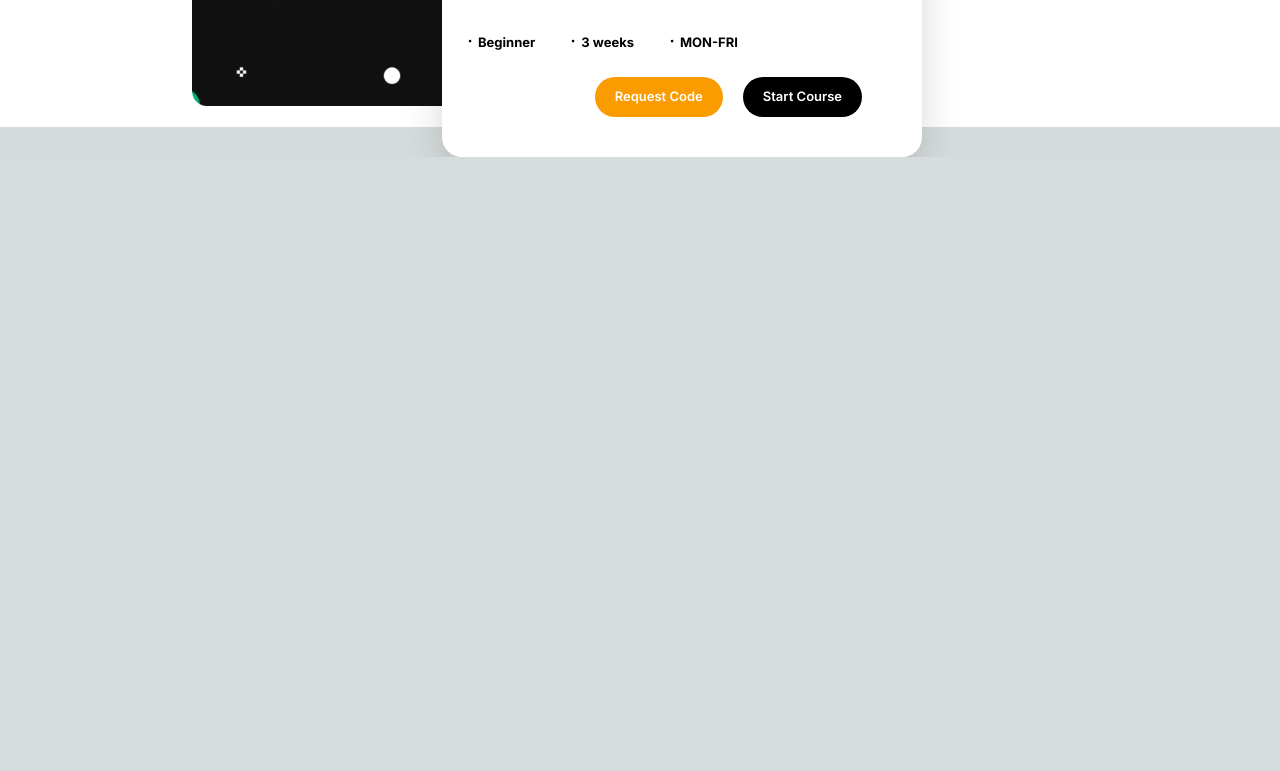
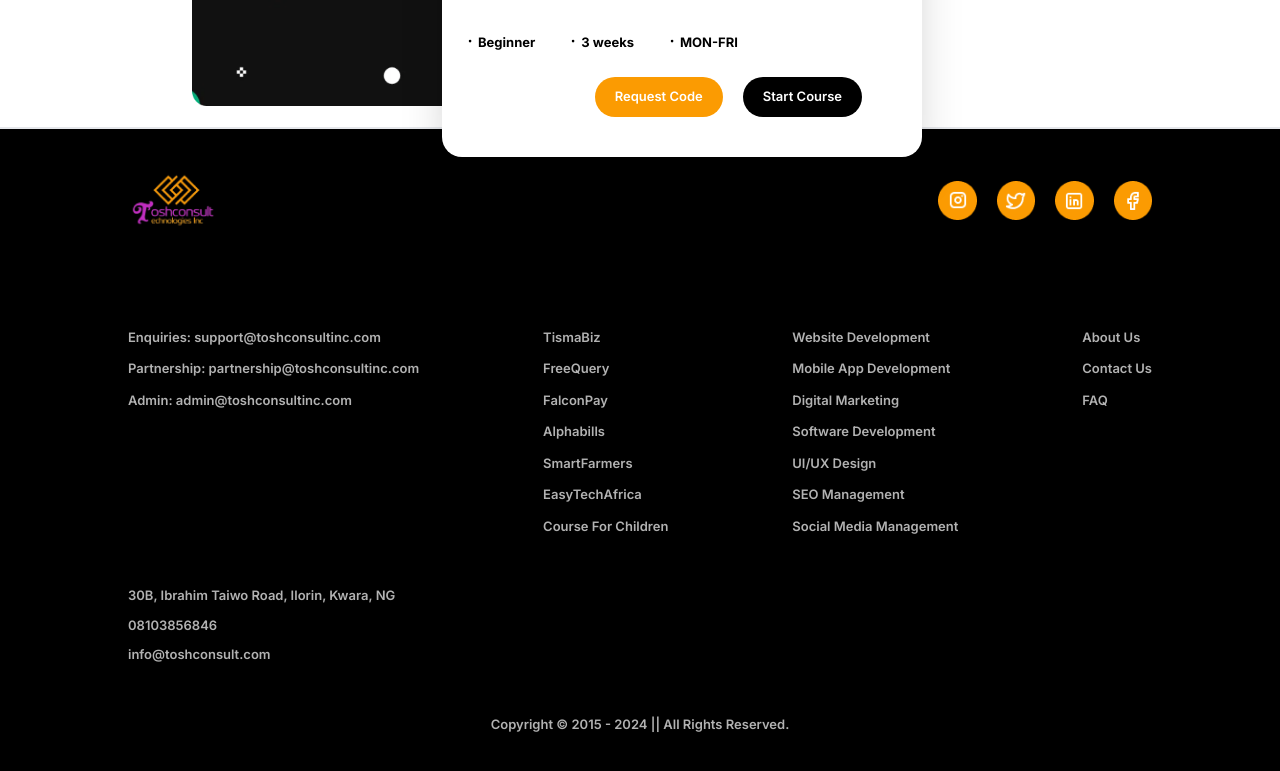
Before and after one commit to Chrismiweb/toshconsult-courses, a Next.js app: page /frontend in a window 1280 px wide. Shown: the part 2568-3339 px from the top of the page. Before the commit the page ends 2725 px from the top, so only its background shows below. Built offline with nearby package versions, Linux system fonts and the light colour scheme.

Commit message:
added footer

```diff
--- a/src/app/frontend/page.tsx
+++ b/src/app/frontend/page.tsx
@@ -1,3 +1,4 @@
+import Footer from "../footer/page";
 import FrontendAchievement from "../frontendAchievement/page";
 import FrontendHero from "../frontendHero/page";
 import FrontendPackages from "../frontendPackages/page";
@@ -10,6 +11,7 @@ export default function Frontend(){
             <FrontendHero/>
             <FrontendAchievement/>
             <FrontendPackages/>
+            <Footer/>
 
         </>
     )
```
